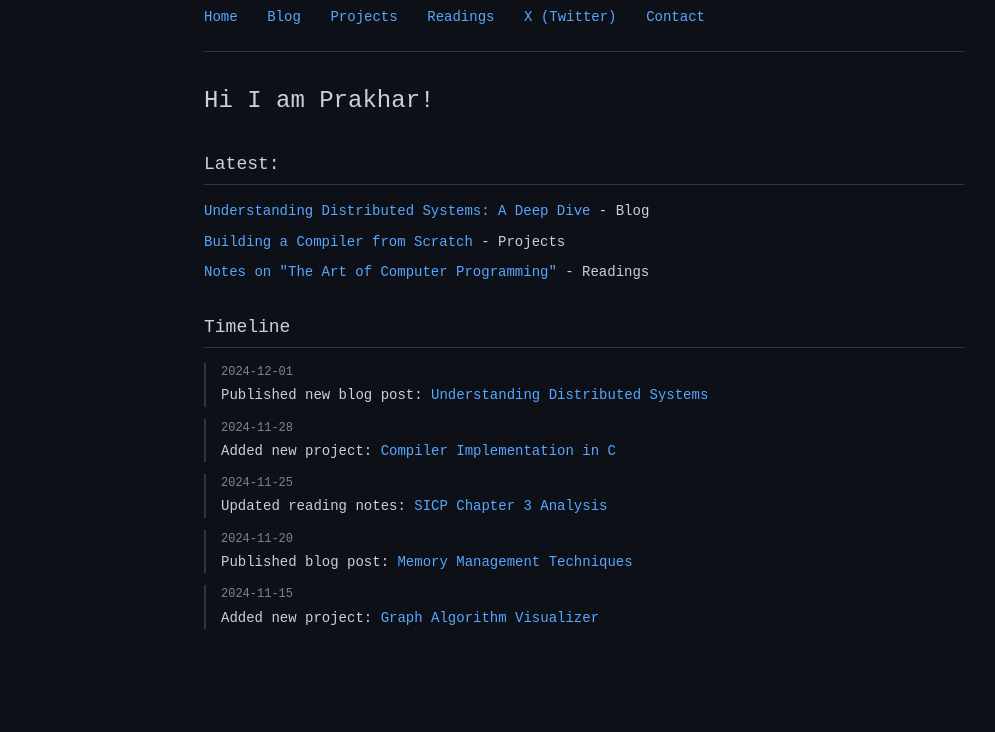
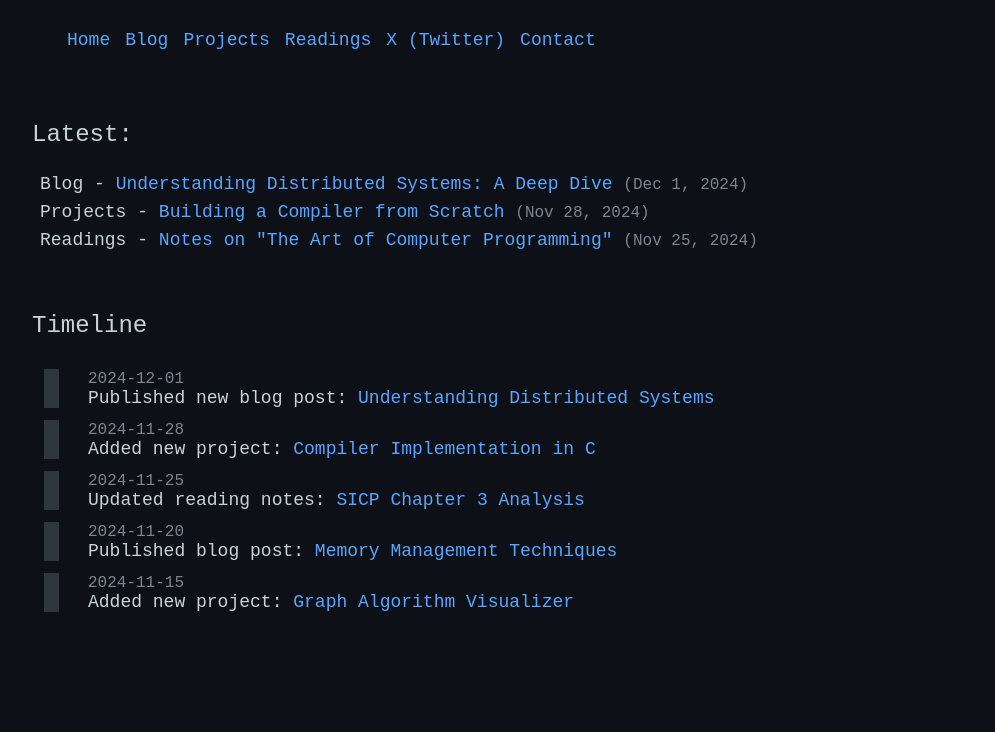
Before and after one commit to devPrakharM/test_website, a plain HTML site: page index.html in a window 1280 px wide. Shown: the part 68-800 px from the top of the page, without its empty margins (56-1051 px from the left). Drawn offline with Linux system fonts and the light colour scheme.

Commit message:
Update index.html

```diff
--- a/index.html
+++ b/index.html
@@ -4,170 +4,147 @@
     <meta charset="UTF-8">
     <meta name="viewport" content="width=device-width, initial-scale=1.0">
     <title>Prakhar Mishra</title>
-    <style>
-        * {
-            margin: 0;
-            padding: 0;
-            box-sizing: border-box;
-        }
+</head>
+<body bgcolor="#0d1117" text="#c9d1d9" link="#58a6ff" vlink="#58a6ff" alink="#58a6ff">
 
-        body {
-            font-family: 'Courier New', monospace;
-            background-color: #0d1117;
-            color: #c9d1d9;
-            line-height: 1.6;
-            max-width: 800px;
-            margin: 0 auto;
-            padding: 20px;
-        }
+<table width="100%" cellpadding="0" cellspacing="0" border="0">
+    <tr>
+        <td width="80" bgcolor="#0d1117">&nbsp;</td>
+        <td width="800">
 
-        header {
-            border-bottom: 1px solid #30363d;
-            padding-bottom: 20px;
-            margin-bottom: 30px;
-        }
+            <!-- Header Section -->
+            <table width="100%" cellpadding="20" cellspacing="0" border="0">
+                <tr>
+                    <td>
+                        <font face="Courier New" size="6" color="#c9d1d9">Prakhar Mishra</font>
 
-        nav {
-            margin-top: 15px;
-        }
+                        <br><br>
 
-        nav a {
-            color: #58a6ff;
-            text-decoration: none;
-            margin-right: 20px;
-            font-size: 14px;
-        }
+                        <!-- Navigation -->
+                        <table cellpadding="0" cellspacing="15" border="0">
+                            <tr>
+                                <td><a href="#home" style="text-decoration:none"><font face="Courier New" size="4" color="#58a6ff">Home</font></a></td>
+                                <td><a href="#blog" style="text-decoration:none"><font face="Courier New" size="4" color="#58a6ff">Blog</font></a></td>
+                                <td><a href="#projects" style="text-decoration:none"><font face="Courier New" size="4" color="#58a6ff">Projects</font></a></td>
+                                <td><a href="#readings" style="text-decoration:none"><font face="Courier New" size="4" color="#58a6ff">Readings</font></a></td>
+                                <td><a href="#twitter" style="text-decoration:none"><font face="Courier New" size="4" color="#58a6ff">X (Twitter)</font></a></td>
+                                <td><a href="#contact" style="text-decoration:none"><font face="Courier New" size="4" color="#58a6ff">Contact</font></a></td>
+                            </tr>
+                        </table>
+                    </td>
+                </tr>
+            </table>
 
-        nav a:hover {
-            text-decoration: underline;
-        }
+            <br><br>
 
-        h1 {
-            font-size: 24px;
-            font-weight: normal;
-            margin-bottom: 10px;
-        }
+            <!-- Latest Section -->
+            <table width="100%" cellpadding="0" cellspacing="0" border="0">
+                <tr>
+                    <td>
+                        <font face="Courier New" size="5" color="#c9d1d9">Latest:</font>
+                        <br><br>
 
-        h2 {
-            font-size: 18px;
-            font-weight: normal;
-            margin: 30px 0 15px 0;
-            border-bottom: 1px solid #30363d;
-            padding-bottom: 5px;
-        }
+                        <table width="100%" cellpadding="0" cellspacing="8" border="0">
+                            <tr>
+                                <td>
+                                    <font face="Courier New" size="4" color="#c9d1d9">
+                                        Blog - <a href="#latest-post-1" style="text-decoration:none"><font color="#58a6ff">Understanding Distributed Systems: A Deep Dive</font></a>
+                                        <font size="3" color="#7d8590">(Dec 1, 2024)</font>
+                                    </font>
+                                </td>
+                            </tr>
+                            <tr>
+                                <td>
+                                    <font face="Courier New" size="4" color="#c9d1d9">
+                                        Projects - <a href="#latest-post-2" style="text-decoration:none"><font color="#58a6ff">Building a Compiler from Scratch</font></a>
+                                        <font size="3" color="#7d8590">(Nov 28, 2024)</font>
+                                    </font>
+                                </td>
+                            </tr>
+                            <tr>
+                                <td>
+                                    <font face="Courier New" size="4" color="#c9d1d9">
+                                        Readings - <a href="#latest-post-3" style="text-decoration:none"><font color="#58a6ff">Notes on "The Art of Computer Programming"</font></a>
+                                        <font size="3" color="#7d8590">(Nov 25, 2024)</font>
+                                    </font>
+                                </td>
+                            </tr>
+                        </table>
+                    </td>
+                </tr>
+            </table>
 
-        .latest-section {
-            margin-bottom: 30px;
-        }
+            <br><br><br>
 
-        .latest-item {
-            margin-bottom: 8px;
-            font-size: 14px;
-        }
+            <!-- Timeline Section -->
+            <table width="100%" cellpadding="0" cellspacing="0" border="0">
+                <tr>
+                    <td>
+                        <font face="Courier New" size="5" color="#c9d1d9">Timeline</font>
+                        <br><br>
 
-        .latest-item a {
-            color: #58a6ff;
-            text-decoration: none;
-        }
+                        <table width="100%" cellpadding="0" cellspacing="12" border="0">
+                            <tr>
+                                <td width="15" bgcolor="#30363d">&nbsp;</td>
+                                <td width="5">&nbsp;</td>
+                                <td>
+                                    <font face="Courier New" size="3" color="#7d8590">2024-12-01</font><br>
+                                    <font face="Courier New" size="4" color="#c9d1d9">
+                                        Published new blog post: <a href="#blog-post" style="text-decoration:none"><font color="#58a6ff">Understanding Distributed Systems</font></a>
+                                    </font>
+                                </td>
+                            </tr>
+                            <tr>
+                                <td width="15" bgcolor="#30363d">&nbsp;</td>
+                                <td width="5">&nbsp;</td>
+                                <td>
+                                    <font face="Courier New" size="3" color="#7d8590">2024-11-28</font><br>
+                                    <font face="Courier New" size="4" color="#c9d1d9">
+                                        Added new project: <a href="#project" style="text-decoration:none"><font color="#58a6ff">Compiler Implementation in C</font></a>
+                                    </font>
+                                </td>
+                            </tr>
+                            <tr>
+                                <td width="15" bgcolor="#30363d">&nbsp;</td>
+                                <td width="5">&nbsp;</td>
+                                <td>
+                                    <font face="Courier New" size="3" color="#7d8590">2024-11-25</font><br>
+                                    <font face="Courier New" size="4" color="#c9d1d9">
+                                        Updated reading notes: <a href="#reading" style="text-decoration:none"><font color="#58a6ff">SICP Chapter 3 Analysis</font></a>
+                                    </font>
+                                </td>
+                            </tr>
+                            <tr>
+                                <td width="15" bgcolor="#30363d">&nbsp;</td>
+                                <td width="5">&nbsp;</td>
+                                <td>
+                                    <font face="Courier New" size="3" color="#7d8590">2024-11-20</font><br>
+                                    <font face="Courier New" size="4" color="#c9d1d9">
+                                        Published blog post: <a href="#blog-post" style="text-decoration:none"><font color="#58a6ff">Memory Management Techniques</font></a>
+                                    </font>
+                                </td>
+                            </tr>
+                            <tr>
+                                <td width="15" bgcolor="#30363d">&nbsp;</td>
+                                <td width="5">&nbsp;</td>
+                                <td>
+                                    <font face="Courier New" size="3" color="#7d8590">2024-11-15</font><br>
+                                    <font face="Courier New" size="4" color="#c9d1d9">
+                                        Added new project: <a href="#project" style="text-decoration:none"><font color="#58a6ff">Graph Algorithm Visualizer</font></a>
+                                    </font>
+                                </td>
+                            </tr>
+                        </table>
+                    </td>
+                </tr>
+            </table>
 
-        .latest-item a:hover {
-            text-decoration: underline;
-        }
+            <br><br>
 
-        .timeline-section {
-            margin-top: 30px;
-        }
+        </td>
+        <td bgcolor="#0d1117">&nbsp;</td>
+    </tr>
+</table>
 
-        .timeline-item {
-            margin-bottom: 12px;
-            font-size: 14px;
-            padding-left: 15px;
-            border-left: 2px solid #30363d;
-        }
-
-        .timeline-date {
-            color: #7d8590;
-            font-size: 12px;
-        }
-
-        .timeline-content {
-            margin-top: 2px;
-        }
-
-        .timeline-content a {
-            color: #58a6ff;
-            text-decoration: none;
-        }
-
-        .timeline-content a:hover {
-            text-decoration: underline;
-        }
-    </style>
-</head>
-<body>
-    <header>
-        <h1>Prakhar Mishra</h1>
-        <nav>
-            <a href="#home">Home</a>
-            <a href="#blog">Blog</a>
-            <a href="#projects">Projects</a>
-            <a href="#readings">Readings</a>
-            <a href="#twitter">X (Twitter)</a>
-            <a href="#contact">Contact</a>
-        </nav>
-    </header>
-
-    <main>
-        <section id="intro">
-            <h1>Hi I am Prakhar!</h1>
-        </section>
-
-        <section class="latest-section">
-            <h2>Latest:</h2>
-            <div class="latest-item">
-                <a href="#latest-post-1">Understanding Distributed Systems: A Deep Dive</a> - Blog
-            </div>
-            <div class="latest-item">
-                <a href="#latest-post-2">Building a Compiler from Scratch</a> - Projects
-            </div>
-            <div class="latest-item">
-                <a href="#latest-post-3">Notes on "The Art of Computer Programming"</a> - Readings
-            </div>
-        </section>
-
-        <section class="timeline-section">
-            <h2>Timeline</h2>
-            <div class="timeline-item">
-                <div class="timeline-date">2024-12-01</div>
-                <div class="timeline-content">
-                    Published new blog post: <a href="#blog-post">Understanding Distributed Systems</a>
-                </div>
-            </div>
-            <div class="timeline-item">
-                <div class="timeline-date">2024-11-28</div>
-                <div class="timeline-content">
-                    Added new project: <a href="#project">Compiler Implementation in C</a>
-                </div>
-            </div>
-            <div class="timeline-item">
-                <div class="timeline-date">2024-11-25</div>
-                <div class="timeline-content">
-                    Updated reading notes: <a href="#reading">SICP Chapter 3 Analysis</a>
-                </div>
-            </div>
-            <div class="timeline-item">
-                <div class="timeline-date">2024-11-20</div>
-                <div class="timeline-content">
-                    Published blog post: <a href="#blog-post">Memory Management Techniques</a>
-                </div>
-            </div>
-            <div class="timeline-item">
-                <div class="timeline-date">2024-11-15</div>
-                <div class="timeline-content">
-                    Added new project: <a href="#project">Graph Algorithm Visualizer</a>
-                </div>
-            </div>
-        </section>
-    </main>
 </body>
 </html>
```
